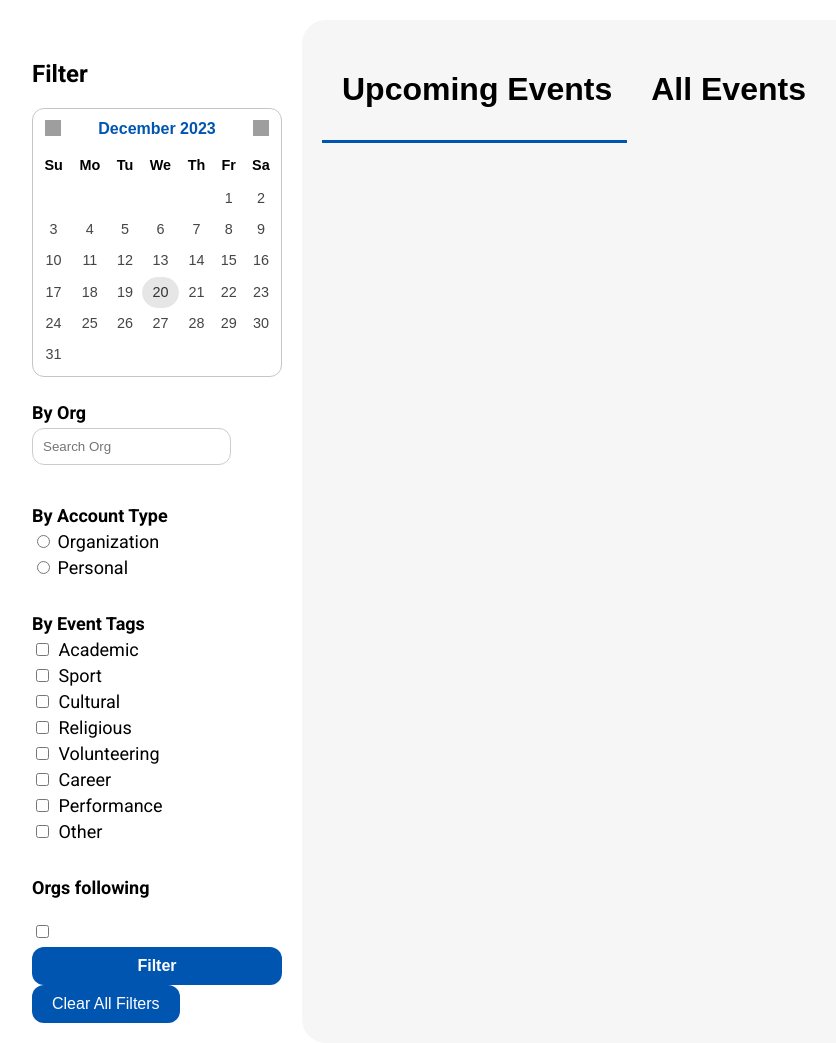
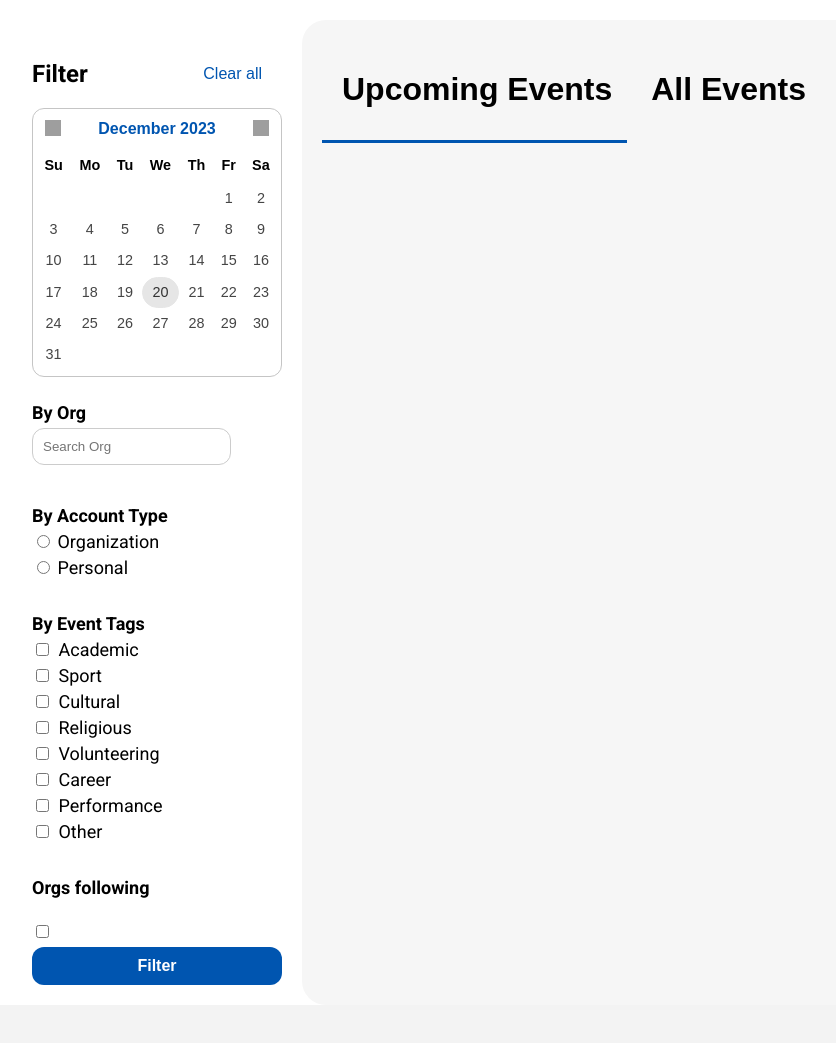
Before and after one commit to jje009wells/WEevent, a Flask app: template templates/all_events.html in a window 1280 px wide. Shown: the part 90-1133 px from the top of the page, without its empty margins (52-888 px from the left). After the commit the page ends 1075 px from the top, so only its background shows below. Run offline with Flask 3, Linux system fonts and the light colour scheme; the template is opened without the code that fills it, so the values that code supplies are empty; some libraries are stand-ins or nearby versions; grey boxes are pictures that could not be loaded.

Commit message:
updated clear all filter button visual

```diff
--- a/static/styles.css
+++ b/static/styles.css
@@ -252,6 +252,13 @@ button {
   border-radius: 12px;
 }
 
+.filter-head{
+  display: flex;
+  flex-direction: row;
+  justify-content: space-between;
+  align-items: center;
+}
+
 .filter-form {
   display: flex;
   flex-direction: column;
@@ -291,13 +298,23 @@ button {
 
 .filter-button {
   padding: 10px 20px;
-  background-color: #0055B0; /* your primary color */
+  background-color: #0055B0;
   border: none;
   color: white;
   border-radius: 12px; /* rounded borders */
   cursor: pointer;
   font-size: 16px;
   font-weight: bold;
+}
+
+.clear-filter-button {
+  padding: 10px 20px;
+  background-color: transparent;
+  border: none;
+  color: #0055B0;
+  border-radius: 12px;
+  cursor: pointer;
+  font-size: 16px;
 }
 
 /* Style for the main content */
--- a/templates/all_events.html
+++ b/templates/all_events.html
@@ -41,7 +41,12 @@ $(document).ready(function() {
 <body>
     <div class="filter-content-wrapper">
         <div class="filter-bar">
-            <h2>Filter</h2>
+            <div class="filter-head">
+              <h2>Filter</h2>
+              <form action="{{ url_for('clear_filters') }}" method="GET">
+                <button type="submit" aria-label="Clear All Filters" class="clear-filter-button">Clear all</button>
+              </form>
+            </div>
               <!-- Filter Bar -->
               <form method="POST" action="{{ url_for('filter_events') }}" class="filter-form">
                 <!-- Date Filter -->
@@ -78,11 +83,6 @@ $(document).ready(function() {
 
                 <input type="submit" value="Filter" class="filter-button">
             </form>
-
-            <form action="{{ url_for('clear_filters') }}" method="GET">
-              <button type="submit" aria-label="Clear All Filters">Clear All Filters</button>
-            </form>
-
         </div>
 
         <div class="main-content">
```
